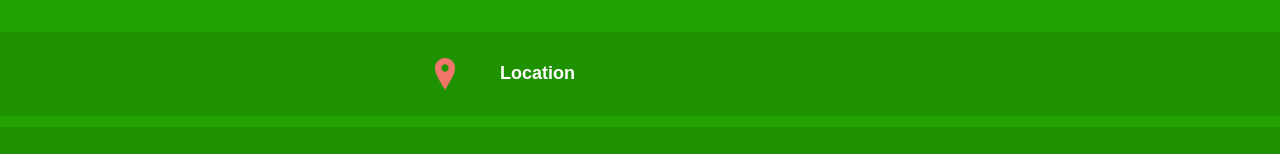
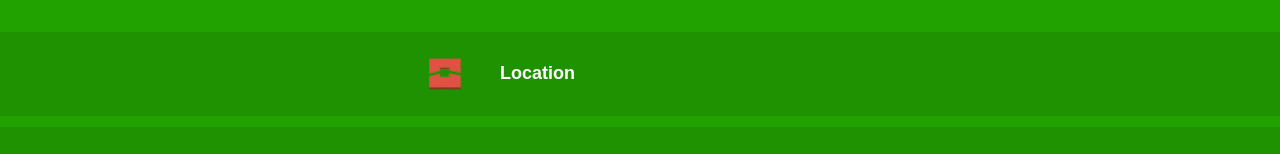
Before and after one commit to jarnailboparai/ycc_pixlr_706, a plain HTML site: page index.html in a window 1280 px wide. Shown: the top 154 px of the page. Drawn offline with Linux system fonts and the light colour scheme.

Commit message:
First Commit By Chance

```diff
--- a/index.html
+++ b/index.html
@@ -90,7 +90,7 @@ img {
 						<td>
 
 							<a class="item link" rel="external" data-ajax="flase" href="location_4201.html">
-																	<img src="images/location.png " />
+																	<img src="ycc_139937948119852110_48x48.png" />
 															</a>
 						</td>
 						<td>
```
Also changed, not shown: more.html (+1 -1 lines), ycc_139937948119852110_48x48.png (added).
